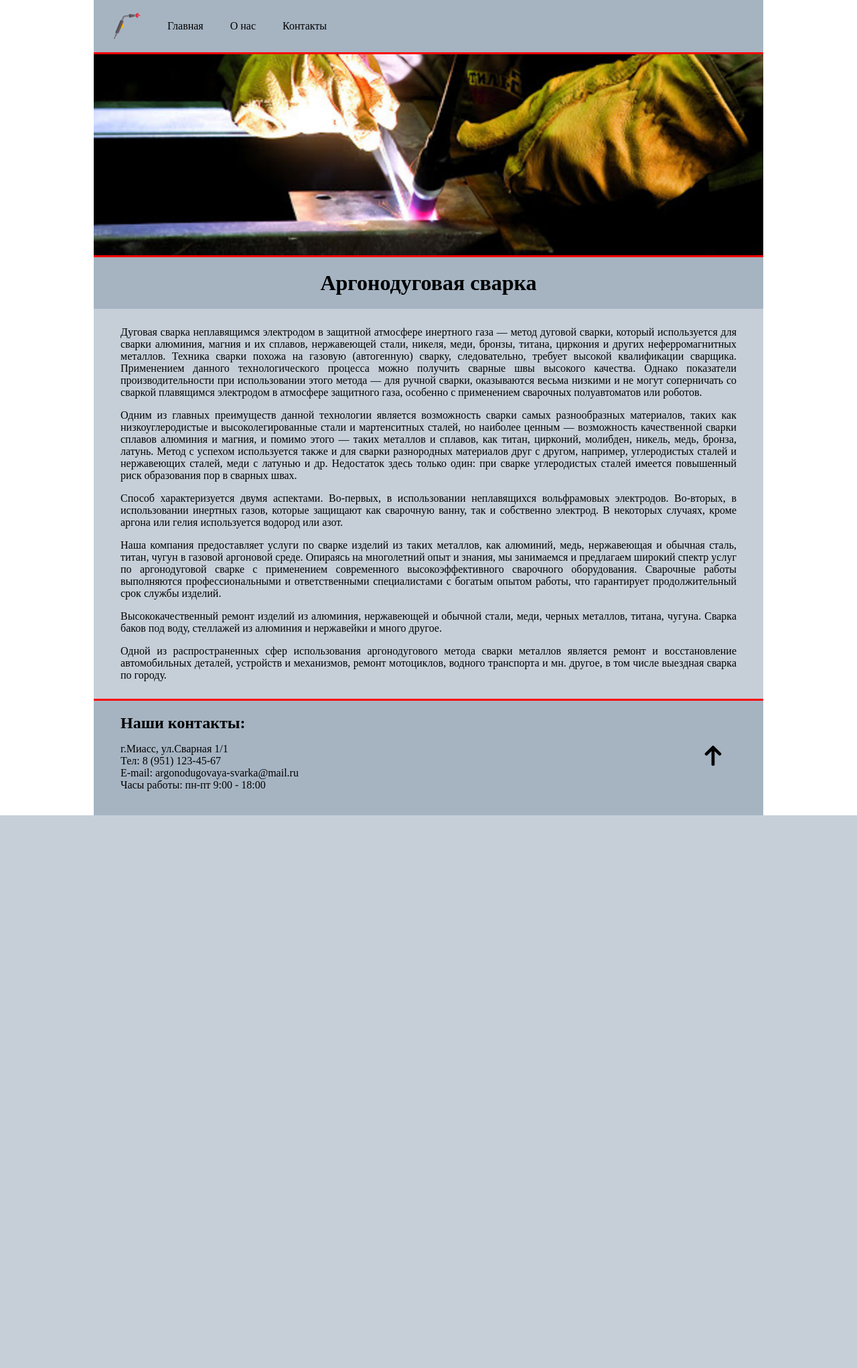
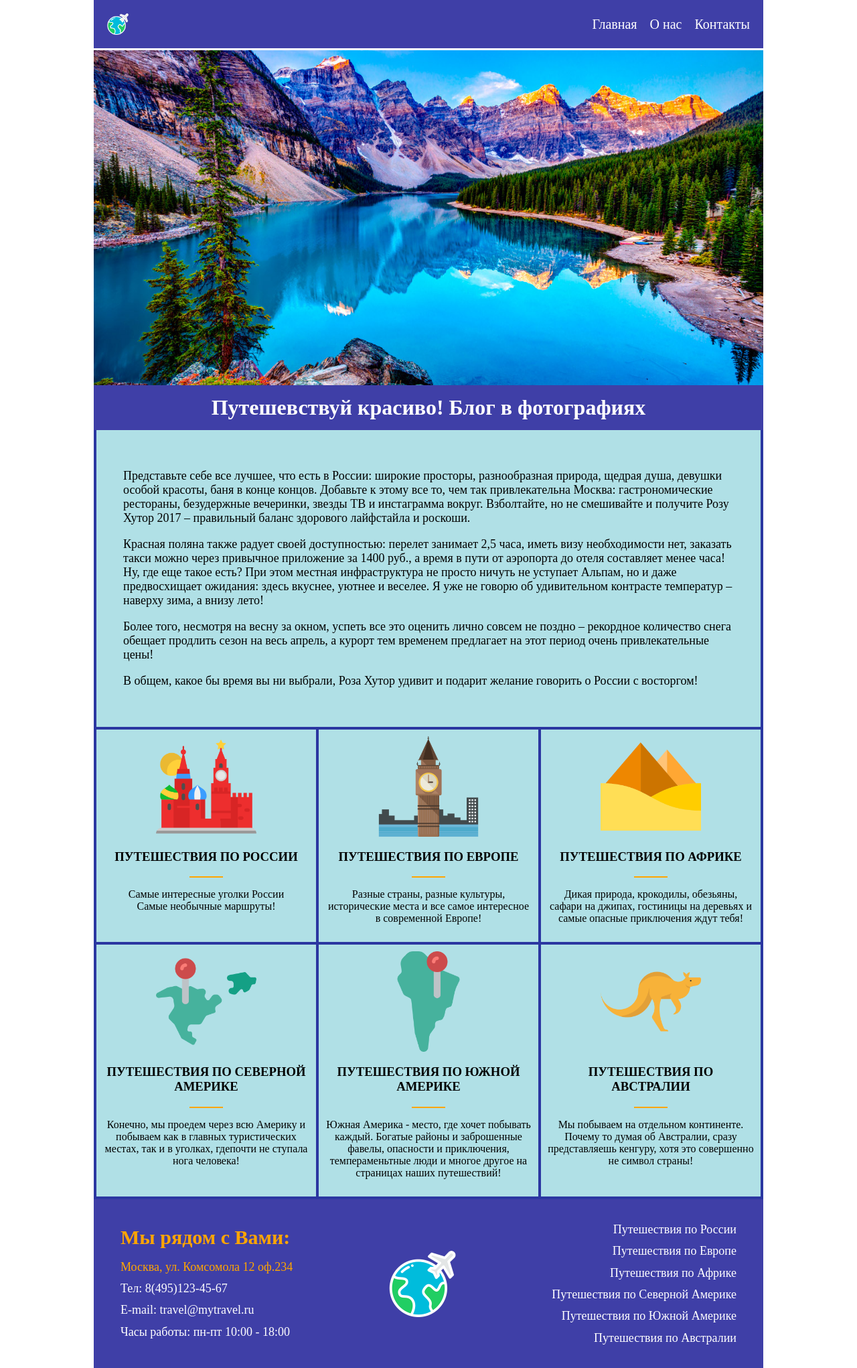
Before and after one commit to TimaPaps/web_dev, a PHP site: page / in a window 1280 px wide. Shown: the whole page at 67% size. Before the commit the page ends 1217 px from the top, so only its background shows below. Run offline with PHP 8.4, Linux system fonts and the light colour scheme.

Commit message:
дз урок 4 блок 1: элементы HTML5, свойство display, FLEX - модель блоков, события hover. Добавление блоков под блоком с текстом, добавления ссылок и логотипа в footer

```diff
--- a/index.html
+++ b/index.html
@@ -3,37 +3,106 @@
 <head>
     <meta charset="UTF-8">
     <meta name="viewport" content="width=device-width, initial-scale=1.0">
-    <title>Сварка аргоном, Миасс</title>
+    <title>Страница с изображениями</title>
     <link rel="stylesheet" href="style.css">
 </head>
-<body>
+<body id="body">
     <div class="wrapper">
-            <div class="top">
-                <img  class="logo" src="images/welding.svg" alt="Сварка">
-                <a href="">Главная</a>
-                <a href="#info">О нас</a>
-                <a href="#contacts">Контакты</a>
+        <div class="header">
+            <a href="#footer-logo" class="header-logo"></a>
+            <div class="header-navigation">
+                <a href="#" class="header-link">Главная</a>
+                <a href="#" class="header-link">О нас</a>
+                <a href="#footer-left-adress" class="header-link">Контакты</a>
             </div>
+        </div>
         <div class="picture"></div>
-        <h1>Аргонодуговая сварка</h1>
+        <h1>Путешевствуй красиво! Блог в фотографиях</h1>
         <div class="content">
-            <p>Дуговая сварка неплавящимся электродом в защитной атмосфере инертного газа — метод дуговой сварки, который используется для сварки алюминия, магния и их сплавов, нержавеющей стали, никеля, меди, бронзы, титана, циркония и других неферромагнитных металлов. Техника сварки похожа на газовую (автогенную) сварку, следовательно, требует высокой квалификации сварщика. Применением данного технологического процесса можно получить сварные швы высокого качества. Однако показатели производительности при использовании этого метода — для ручной сварки, оказываются весьма низкими и не могут соперничать со сваркой плавящимся электродом в атмосфере защитного газа, особенно с применением сварочных полуавтоматов или роботов.</p>
-            <p>Одним из главных преимуществ данной технологии является возможность сварки самых разнообразных материалов, таких как низкоуглеродистые и высоколегированные стали и мартенситных сталей, но наиболее ценным — возможность качественной сварки сплавов алюминия и магния, и помимо этого — таких металлов и сплавов, как титан, цирконий, молибден, никель, медь, бронза, латунь. Метод с успехом используется также и для сварки разнородных материалов друг с другом, например, углеродистых сталей и нержавеющих сталей, меди с латунью и др. Недостаток здесь только один: при сварке углеродистых сталей имеется повышенный риск образования пор в сварных швах.</p>
-            <p>Способ характеризуется двумя аспектами. Во-первых, в использовании неплавящихся вольфрамовых электродов. Во-вторых, в использовании инертных газов, которые защищают как сварочную ванну, так и собственно электрод. В некоторых случаях, кроме аргона или гелия используется водород или азот.</p>
-            <p id="info">Наша компания предоставляет услуги по сварке изделий из таких металлов, как алюминий, медь, нержавеющая и обычная сталь, титан, чугун в газовой аргоновой среде. Опираясь на многолетний опыт и знания, мы занимаемся и предлагаем широкий спектр услуг по аргонодуговой сварке с применением современного высокоэффективного сварочного оборудования. Сварочные работы выполняются профессиональными и ответственными специалистами с богатым опытом работы, что гарантирует продолжительный срок службы изделий. </p>
-            <p>Высококачественный ремонт изделий из алюминия, нержавеющей и обычной стали, меди, черных металлов, титана, чугуна. Сварка баков под воду, стеллажей из алюминия и нержавейки и много другое.</p>
-            <p>Одной из распространенных сфер использования аргонодугового метода сварки металлов является ремонт и восстановление автомобильных деталей, устройств и механизмов, ремонт мотоциклов, водного транспорта и мн. другое, в том числе выездная сварка по городу.</p>
+            <p>Представьте себе все лучшее, что есть в России: широкие просторы, разнообразная природа, щедрая душа, девушки особой красоты, баня в конце концов. Добавьте к этому все то, чем так привлекательна Москва: гастрономические рестораны, безудержные вечеринки, звезды ТВ и инстаграмма вокруг. Взболтайте, но не смешивайте и получите Розу Хутор 2017 – правильный баланс здорового лайфстайла и роскоши.</p>
+            <p>Красная поляна также радует своей доступностью: перелет занимает 2,5 часа, иметь визу необходимости нет, заказать такси можно через привычное приложение за 1400 руб., а время в пути от аэропорта до отеля составляет менее часа! Ну, где еще такое есть? При этом местная инфраструктура не просто ничуть не уступает Альпам, но и даже предвосхищает ожидания: здесь вкуснее, уютнее и веселее. Я уже не говорю об удивительном контрасте температур – наверху зима, а внизу лето!</p>
+            <p>Более того, несмотря на весну за окном, успеть все это оценить лично совсем не поздно – рекордное количество снега обещает продлить сезон на весь апрель, а курорт тем временем предлагает на этот период очень привлекательные цены!</p>
+            <p>В общем, какое бы время вы ни выбрали, Роза Хутор удивит и подарит желание говорить о России с восторгом!</p>
         </div>
-        <div class="bottom">
-            <h2 id="contacts">Наши контакты:</h2>
-            <div class="bottom-position">
-                <p>
-                    г.Миасс, ул.Сварная 1/1 <br>
-                    Тел: 8 (951) 123-45-67 <br>
-                    E-mail: argonodugovaya-svarka@mail.ru <br>
-                    Часы работы: пн-пт 9:00 - 18:00
-                </p>
-                <a href=""><img id="up-arrow" src="images/up-arrow.svg" alt="Стрелка вверх"></a>
+        <div class="blocks">
+            <div class="blocks-item">
+                <div class="blocks-russia"></div>
+                <div class="blocks-text">
+                    <h3>ПУТЕШЕСТВИЯ ПО РОССИИ</h3>
+                    <hr>
+                    <p>
+                        Самые интересные уголки России <br>
+                        Самые необычные маршруты!
+                    </p>
+                </div>
+            </div>
+            <div class="blocks-item">
+                <div class="blocks-europa"></div>
+                <div class="blocks-text">
+                    <h3>ПУТЕШЕСТВИЯ ПО ЕВРОПЕ</h3>
+                    <hr>
+                    <p>
+                        Разные страны, разные культуры, исторические места и все самое интересное в современной Европе!
+                    </p>
+                </div>
+            </div>
+            <div class="blocks-item">
+                <div class="blocks-africa"></div>
+                <div class="blocks-text">
+                    <h3>ПУТЕШЕСТВИЯ ПО АФРИКЕ</h3>
+                    <hr>
+                    <p>
+                        Дикая природа, крокодилы, обезьяны, сафари на джипах, гостиницы на деревьях и самые опасные приключения ждут тебя!
+                    </p>
+                </div>
+            </div>
+            <div class="blocks-item">
+                <div class="blocks-north-america"></div>
+                <div class="blocks-text">
+                    <h3>ПУТЕШЕСТВИЯ ПО СЕВЕРНОЙ АМЕРИКЕ</h3>
+                    <hr>
+                    <p>
+                        Конечно, мы проедем через всю Америку и побываем как в главных туристических местах, так и в уголках, гдепочти не ступала нога человека!
+                    </p>
+                </div>
+            </div>
+            <div class="blocks-item">
+                <div class="blocks-south-america"></div>
+                <div class="blocks-text">
+                    <h3>ПУТЕШЕСТВИЯ ПО ЮЖНОЙ АМЕРИКЕ</h3>
+                    <hr>
+                    <p>
+                        Южная Америка - место, где хочет побывать каждый. Богатые районы и заброшенные фавелы, опасности и приключения, темпераменьтные люди и многое другое на страницах наших путешествий!
+                    </p>
+                </div>
+            </div>
+            <div class="blocks-item">
+                <div class="blocks-australia"></div>
+                <div class="blocks-text">
+                    <h3>ПУТЕШЕСТВИЯ ПО АВСТРАЛИИ</h3>
+                    <hr>
+                    <p>
+                        Мы побываем на отдельном континенте. Почему то думая об Австралии, сразу представляешь кенгуру, хотя это совершенно не символ страны!
+                    </p>
+                </div>
+            </div>
+        </div>
+        <div class="footer">
+            <div class="footer-left">
+                <h2 id="footer-left-h2" >Мы рядом с Вами:</h2>
+                <p id="footer-left-adress" >Москва, ул. Комсомола 12 оф.234</p>
+                <p>Тел: 8(495)123-45-67</p>
+                <p>E-mail: travel@mytravel.ru</p>
+                <p>Часы работы: пн-пт 10:00 - 18:00</p>
+            </div>
+            <a href="#body" id="footer-logo" class="footer-logo"></a>
+            <div class="footer-right">
+                <p><a href="#" class="footer-link">Путешествия по России</a></p>
+                <p><a href="#" class="footer-link">Путешествия по Европе</a></p>
+                <p><a href="#" class="footer-link">Путешествия по Африке</a></p>
+                <p><a href="#" class="footer-link">Путешествия по Северной Америке</a></p>
+                <p><a href="#" class="footer-link">Путешествия по Южной Америке</a></p>
+                <p><a href="#" class="footer-link">Путешествия по Австралии</a></p>
             </div>
         </div>
     </div>
--- a/style.css
+++ b/style.css
@@ -7,63 +7,157 @@ body {
     margin: 0 auto;
 }
 
-.top {
+.header {
     display: flex;
     align-items: center;
-    background: rgba(135, 154, 173, 0.74);
-    padding: 10px;
+    justify-content: space-between;
+    background: rgba(0, 0, 139, 0.753);
+    padding: 20px;
+    border-bottom: 3px solid white;
 }
 
-.logo {
-    height: 40px;
-    margin: 0px 20px;
+.header-logo {
+    background: url(images/logo.png) center center / contain no-repeat;
+    padding: 16px;
+    margin-right: 15px;
+    transition: 1100ms;
 }
 
-a {
-    margin: 20px;
+.header-logo:hover {
+    transform: rotate(360deg);
+}
+
+.header-link {
+    color: white;
     text-decoration: none;
-    color: black;
+    margin-left: 15px;
+    font-size: 20px;
+}
+
+.header-link:hover {
+    text-decoration: underline;
+    color: orange;
 }
 
 .picture {
-    background: url(images/svarka-argonom.jpg) center center / cover no-repeat;
-    height: 300px;
-    border-top: 3px solid rgb(255, 0, 0);
-    border-bottom: 3px solid rgb(255, 0, 0);
+    background: url(images/main.jpg) center center / cover no-repeat;
+    height: 500px;
+}
+
+h1 {
+    text-align: center;
+    background-color: rgba(0, 0, 139, 0.753);
+    color: white;
+    margin: 0px;
+    padding: 15px;
 }
 
 .content {
-    padding: 10px 40px;
-    background: rgba(135, 154, 173, 0.473);
+    padding: 40px;
+    border-left: 4px solid  rgba(0, 0, 139, 0.753);
+    border-right: 4px solid  rgba(0, 0, 139, 0.753);
+    font-size: 18px;
+    background-color: powderblue;
 }
 
-h1 {
-    margin: 0px;
-    text-align: center;
-    background: rgba(135, 154, 173, 0.74);
-    padding: 20px;
+.blocks {
+    display: flex;
+    flex-wrap: wrap;
+    background-color: powderblue;
+    border: 2px solid  rgba(0, 0, 139, 0.753);
 }
 
-p {
-
-    text-align: justify;
+.blocks-item {
+    padding:  10px;
+    border: 2px solid  rgba(0, 0, 139, 0.753);
+    width: 33.33333%;
+    box-sizing: border-box;
+    display: inline-block;
 }
 
-h2 {
-    margin: 0px;
+.blocks-russia {
+    background: url(images/moscow.png) center center / contain no-repeat;
+    height: 150px;
 }
 
-.bottom {
-    background: rgba(135, 154, 173, 0.74);
-    padding: 20px 40px;
-    border-top: 3px solid red;
+.blocks-europa {
+    background: url(images/big-ben.png) center center / contain no-repeat;
+    height: 150px;
 }
 
-.bottom-position {
+.blocks-africa {
+    background: url(images/pyramids.png) center center / contain no-repeat;
+    height: 150px;
+}
+
+.blocks-north-america {
+    background: url(images/north-america.png) center center / contain no-repeat;
+    height: 150px;
+}
+
+.blocks-south-america {
+    background: url(images/south-america.png) center center / contain no-repeat;
+    height: 150px;
+}
+
+.blocks-australia {
+    background: url(images/kangaroo.png) center center / contain no-repeat;
+    height: 150px;
+}
+
+.blocks-text {
+    text-align: center;
+}
+
+hr {
+    border: 0;
+    height: 2px;
+    background: orange;
+    width: 50px;
+}
+
+.footer {
+    background-color:  rgba(0, 0, 139, 0.753);
+    color: white;
+    padding: 20px 40px;
+    line-height: 0.8;
+    font-size: 18px;
     display: flex;
     justify-content: space-between;
 }
 
-#up-arrow {
-    width: 30px;
+#footer-left-h2 {
+    color: orange;
 }
+
+#footer-left-adress {
+    color: orange;
+}
+
+.footer-logo {
+    background: url(images/logo.png) center center / contain no-repeat;
+    width: 100px;
+    transition: 1100ms;
+}
+
+.footer-logo:hover {
+    transform: rotate(-360deg);
+}
+
+.footer-right {
+    text-align: right;
+}
+
+.footer-link {
+    color: white;
+    text-decoration: none;
+}
+
+.footer-link:hover {
+    text-decoration: underline;
+    color: orange;
+}
+
+h2 {
+  font-size: 30px;
+}
```
Also changed, not shown: images/big-ben.png (added), images/kangaroo.png (added), images/logo.png (added), images/main.jpg (added), images/moscow.png (added), images/north-america.png (added), images/pyramids.png (added), images/south-america.png (added), images/svarka-argonom.jpg (deleted), images/up-arrow.svg (deleted), images/welding.svg (deleted).
